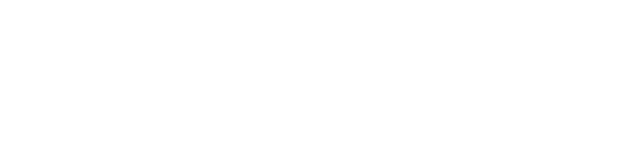
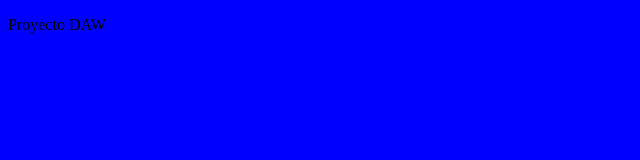
Before and after one commit to JavierOlmos/curso-git, a plain HTML site: page index.html in a window 1280 px wide. Shown: the whole page, without its empty margins (0-640 px from the left). Drawn offline with Linux system fonts and the light colour scheme.

Commit message:
Párrafo y fondo de la web

```diff
--- /dev/null
+++ b/css/estilos.css
@@ -0,0 +1,3 @@
+body {
+    background-color: blue;
+}
--- a/index.html
+++ b/index.html
@@ -4,8 +4,9 @@
     <meta charset="UTF-8">
     <meta name="viewport" content="width=device-width, initial-scale=1.0">
     <title>Document</title>
+    <link rel="stylesheet" href="css/estilos.css" type="text/css">
 </head>
 <body>
-
+    <p>Proyecto DAW</p>
 </body>
 </html>
```
Also changed, not shown: js/javascript.js (added).
